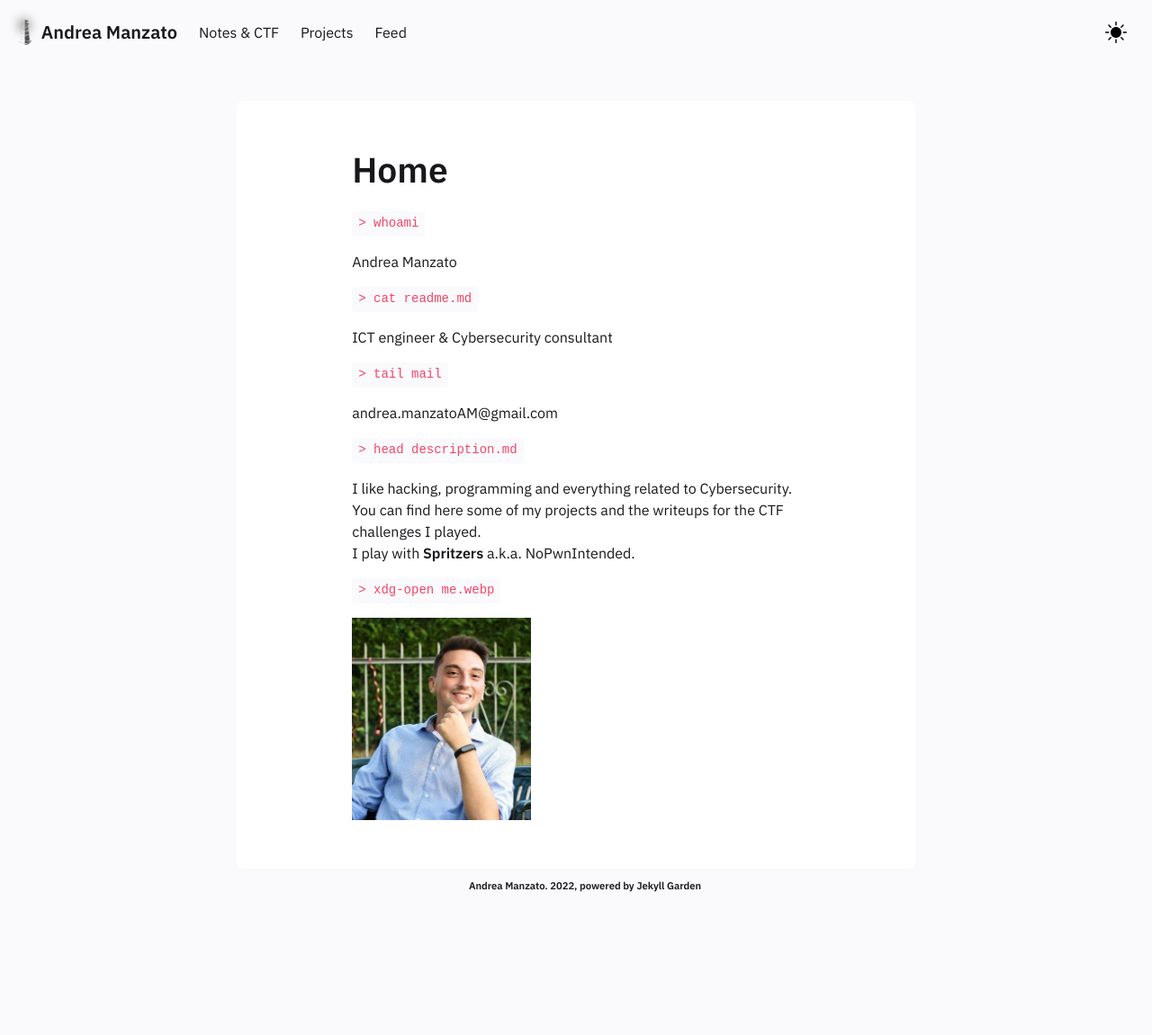
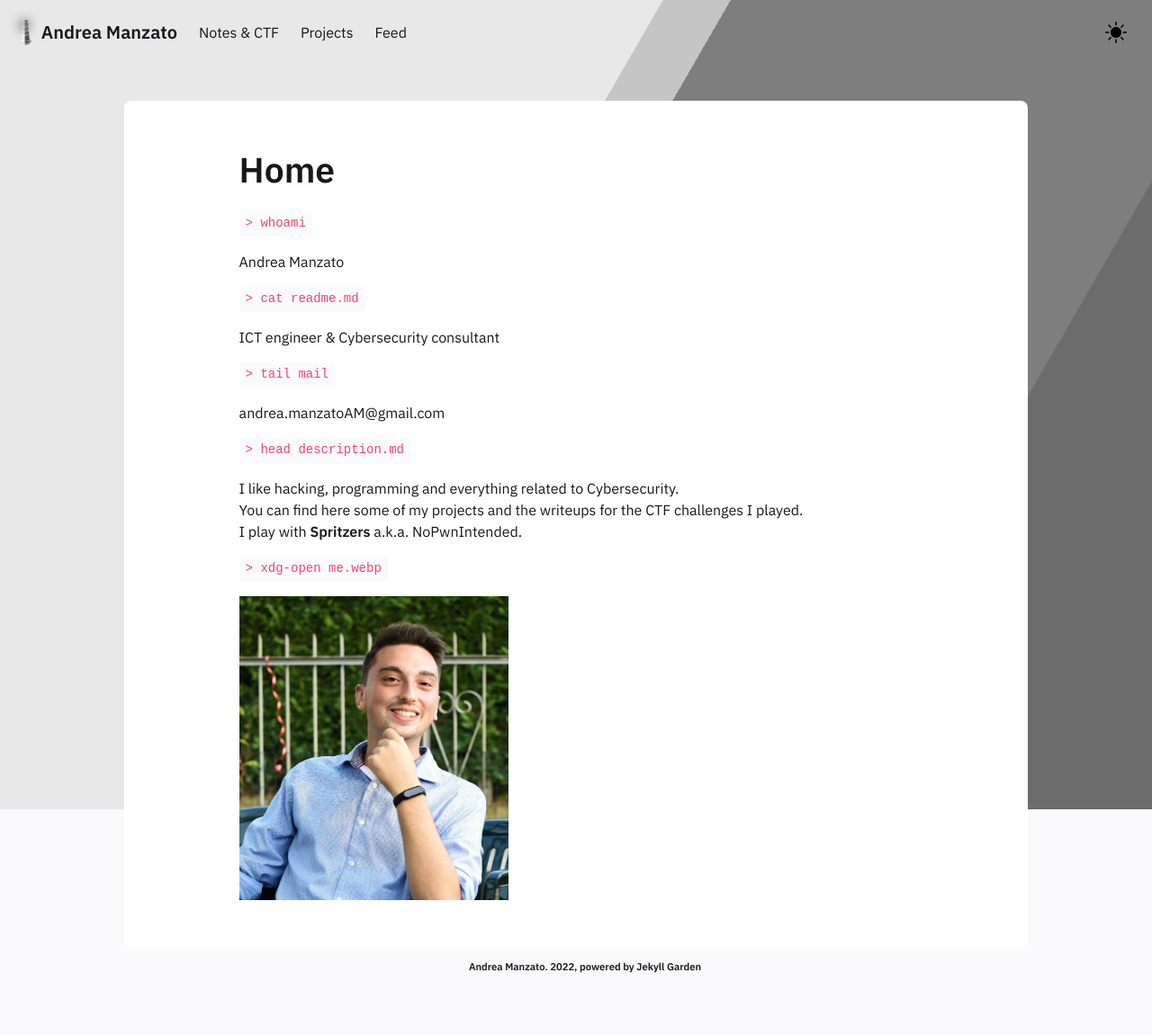
Before and after one commit to AndreaMnzt/andreamnzt.github.io, a Jekyll site: the page built from pages/index.md, in a window 1280 px wide. Shown: the whole page at 90% size. Built offline with Jekyll 4.4.1, drawn with Linux system fonts in a browser that asks for light colours; before the commit the page ends 1061 px from its top, so only the background shows below that.

Commit message:
fix text overflow and page width

```diff
--- a/_includes/Homepage.html
+++ b/_includes/Homepage.html
@@ -23,10 +23,10 @@
 
     </p>
     <p>
-      I like hacking, programming and everything related to Cybersecurity.</h6>
-      You can find here some of my projects and the writeups for the CTF
-      challenges I played.
+      I like hacking, programming and everything related to Cybersecurity.</h6><br>
+      You can find here some of my projects and the writeups for the CTF challenges I played.
       <br>
+
       I play with <a href="https://spritz.math.unipd.it/spritzers.html"><b>Spritzers</b></a>
       a.k.a. NoPwnIntended.
     </p>
--- a/_layouts/Post.html
+++ b/_layouts/Post.html
@@ -52,7 +52,7 @@
     <title>{{site.heading}}</title>
 
     <link rel="canonical" href="{{site.url}}{{page.url}}" />
-    <link rel="apple-touch-icon" href="/assets/img/profile.png">
+    <link rel="apple-touch-icon" href="/assets/img/profile.webp">
     <link rel="icon" href="/assets/img/manzato_lighthouse.ico" type="image/x-icon" sizes="1x16" />
     <link href="/assets/css/style.css" rel="stylesheet" media="all" class="default" />
     <link href="/assets/css/main.css" rel="stylesheet" media="all" class="default" />
@@ -67,6 +67,11 @@
 </head>
 
 <body>
+    <!-- lines moving around in the backgroud-->
+    <div class="bg"></div>
+    <div class="bg bg2"></div>
+    <div class="bg bg3"></div>
+
     {%- include Header.html -%}
     <section class="section">
         <div class="columns is-centered">
@@ -75,7 +80,7 @@
 
             {%- if page.permalink == "/" -%}
                     {%- if site.preferences.homepage.enabled -%}
-                            <div class="column is-three-fifths">
+                            <div class="column is-four-fifths">
                             <main>
                             <!--- Show Homepage -->
                             {%- include Homepage.html -%}
@@ -97,7 +102,7 @@
 
             {%- if page.content-type == "notes"
             or page.content-type == "post"  -%}
-                <div class="column is-three-fifths">
+                <div class="column is-four-fifths">
                     <main>
                         <div class="note-page-section">
                             <div class="buttons for-back-home">
@@ -167,7 +172,7 @@
             <!--- CASE 5 :  Notes Listing page -->
 
             {%- if page.permalink == "/notes" -%}
-                <div class="column is-three-fifths">
+                <div class="column is-four-fifths">
                     {%- include FeedContent.html -%}
                     {%- include Feed.html -%}
                     {%- include Footer.html -%}
@@ -178,7 +183,7 @@
 
             {%- if page.permalink == "/projects" -%}
 
-                <div class="column is-three-fifths">
+                <div class="column is-four-fifths">
                 <main>
                 <!--- Show Projects -->
                 {%- include Projects.html -%}
--- a/assets/css/main.css
+++ b/assets/css/main.css
@@ -283,6 +283,7 @@ code {
   font-size: 0.875em;
   font-weight: normal;
   padding: 0.25em 0.5em 0.25em; }
+
 
 hr {
   background-color: var(--bg-sub);
@@ -3951,3 +3952,40 @@ a.tag:hover {
   .homeblock h1 a:hover {
     color : var(--link);
   }
+
+  /* lines moving around in the background*/
+  /* credits to Alison Quaglia */
+
+  .bg {
+    animation:slide 6s ease-in-out infinite alternate !important;
+    background-image: linear-gradient(-60deg, rgb(88, 88, 88) 50%, rgb(230, 230, 230) 50%) !important;
+    bottom:0 !important;
+    left:-50% !important;
+    opacity:.5 !important;
+    position:fixed !important;
+    right:-50% !important;
+    top:0 !important;
+    z-index:-1 !important;
+  }
+
+  .bg2 {
+    animation-direction:alternate-reverse !important;
+    animation-duration:8s !important;
+  }
+
+  .bg3 {
+    animation-duration:10s !important;
+  }
+
+  @keyframes slide {
+    0% {
+      transform:translateX(-25%);
+    }
+    100% {
+      transform:translateX(25%);
+    }
+  }
+
+p {
+  overflow: auto !important;
+}
```
